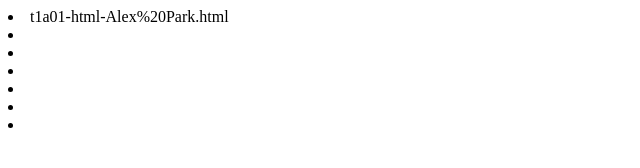
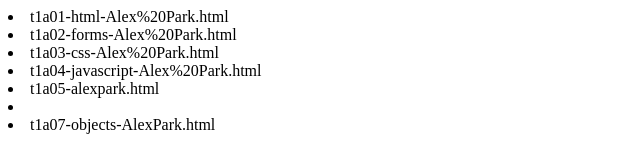
Before and after one commit to 1STchoco/game---dev---repo---Alex-Park, a plain HTML site: page index.html in a window 1280 px wide. Shown: the whole page, without its empty margins (0-640 px from the left). Drawn offline with Linux system fonts and the light colour scheme.

Commit message:
Update index.html

```diff
--- a/index.html
+++ b/index.html
@@ -1,7 +1,7 @@
 <li> <a href:" https://github.com/1STchoco/game---dev---repo---Alex-Park/blob/master/t1a01-html-Alex%20Park.html"> t1a01-html-Alex%20Park.html</a>
-<li> <a href:" https://github.com/1STchoco/game---dev---repo---Alex-Park/blob/master/t1a02-forms-Alex%20Park.html"> </a>
-<li> <a href:" https://github.com/1STchoco/game---dev---repo---Alex-Park/blob/master/t1a03-css-Alex%20Park.html"> </a>
-<li> <a href:" https://github.com/1STchoco/game---dev---repo---Alex-Park/blob/master/t1a04-javascript-Alex%20Park.html"> </a>
-<li> <a href:" https://github.com/1STchoco/game---dev---repo---Alex-Park/blob/master/t1a05-alexpark.html"> </a>
+<li> <a href:" https://github.com/1STchoco/game---dev---repo---Alex-Park/blob/master/t1a02-forms-Alex%20Park.html">t1a02-forms-Alex%20Park.html</a>
+<li> <a href:" https://github.com/1STchoco/game---dev---repo---Alex-Park/blob/master/t1a03-css-Alex%20Park.html">t1a03-css-Alex%20Park.html </a>
+<li> <a href:" https://github.com/1STchoco/game---dev---repo---Alex-Park/blob/master/t1a04-javascript-Alex%20Park.html">t1a04-javascript-Alex%20Park.html </a>
+<li> <a href:" https://github.com/1STchoco/game---dev---repo---Alex-Park/blob/master/t1a05-alexpark.html">t1a05-alexpark.html </a>
 <li> <a href:"     "> </a>
-<li> <a href:" https://github.com/1STchoco/game---dev---repo---Alex-Park/blob/master/t1a07-objects-AlexPark.html"> </a>
+<li> <a href:" https://github.com/1STchoco/game---dev---repo---Alex-Park/blob/master/t1a07-objects-AlexPark.html">t1a07-objects-AlexPark.html </a>
```
